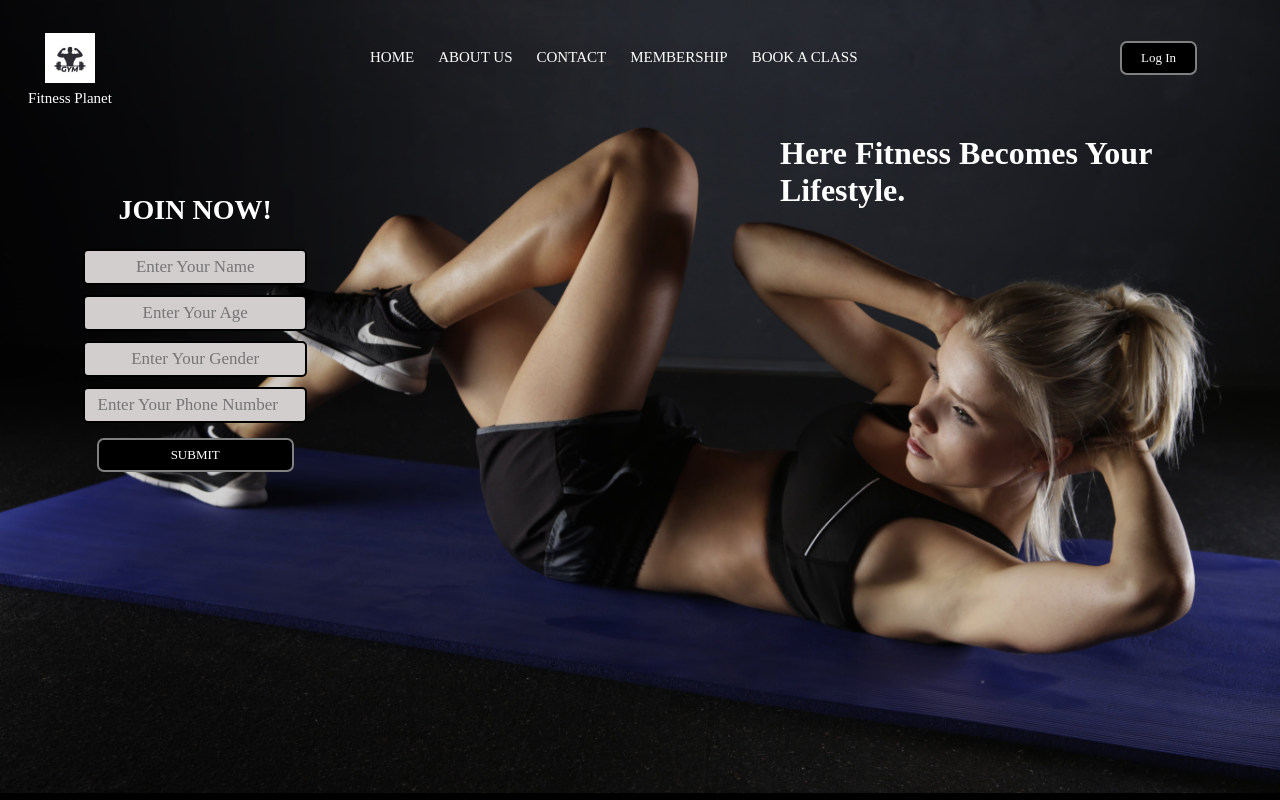
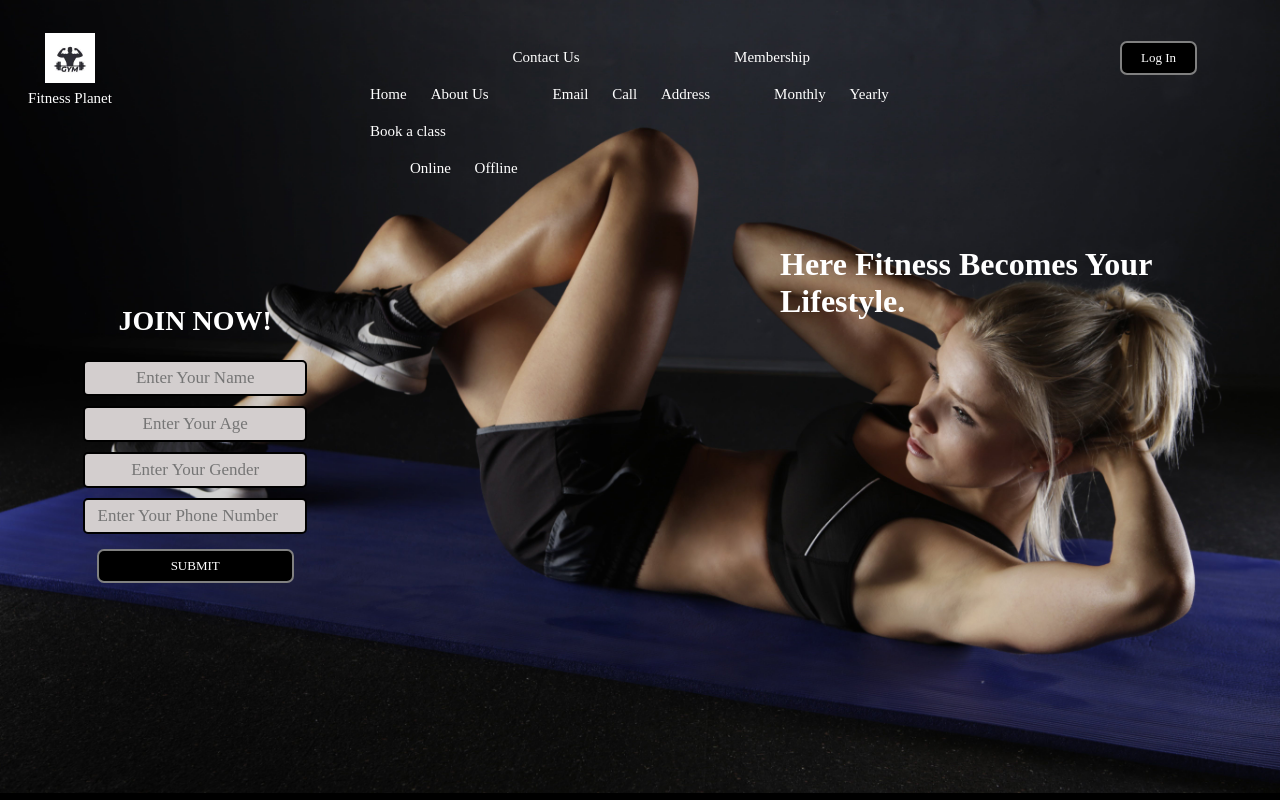
Before and after one commit to Khushikhorwal/Project-0-, a plain HTML site: page index.html in a window 1280 px wide. Shown: the top 800 px of the page. Drawn offline with Linux system fonts and the light colour scheme.

Commit message:
Update index.html

```diff
--- a/index.html
+++ b/index.html
@@ -22,13 +22,31 @@
     <!-- FOR NAVIGATION BAR -->
     <div class="mid">
       <ul class="navbar">
-        <li><a href="#">HOME</a></li>
-        <li><a href="#">ABOUT US</a></li>
-        <li><a href="#">CONTACT</a></li>
-        <li><a href="#">MEMBERSHIP</a></li>
-        <li><a href="#">BOOK A CLASS</a></li>
+        <li><a href="#">Home</a></li>
+        <li><a href="#">About Us</a></li>
+        <li>
+          <a href="#">Contact Us</a>
+          <ul class="dropdown"> <!--Drop Down Menu-->
+            <li><a href="#">Email</a></li>
+            <li><a href="#">Call</a></li>
+            <li><a href="#">Address</a></li>
+          </ul>
+        </li>
+        <li><a href="#">Membership</a>
+          <ul class="dropdown"> <!--Drop Down Menu-->
+            <li><a href="#">Monthly</a></li>
+            <li><a href="#">Yearly</a></li>
+          </ul>
+        </li>
+        <li><a href="#">Book a class</a>
+          <ul class="dropdown"> <!--Drop Down Menu-->
+            <li><a href="#">Online</a></li>
+            <li><a href="#">Offline</a></li>
+          </ul>
+        </li>
       </ul>
     </div>
+
 
     <!-- FOR BUTTON -->
     <div class="right">
```
